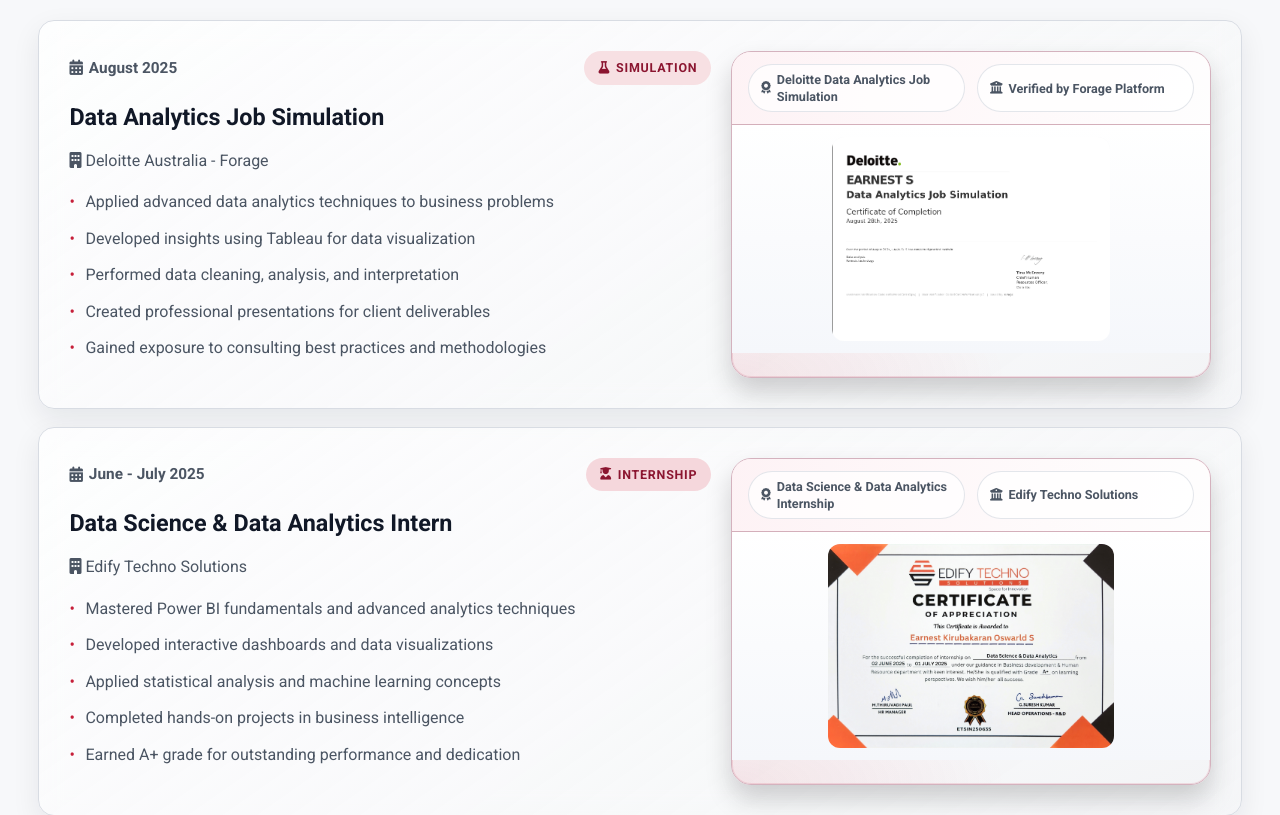
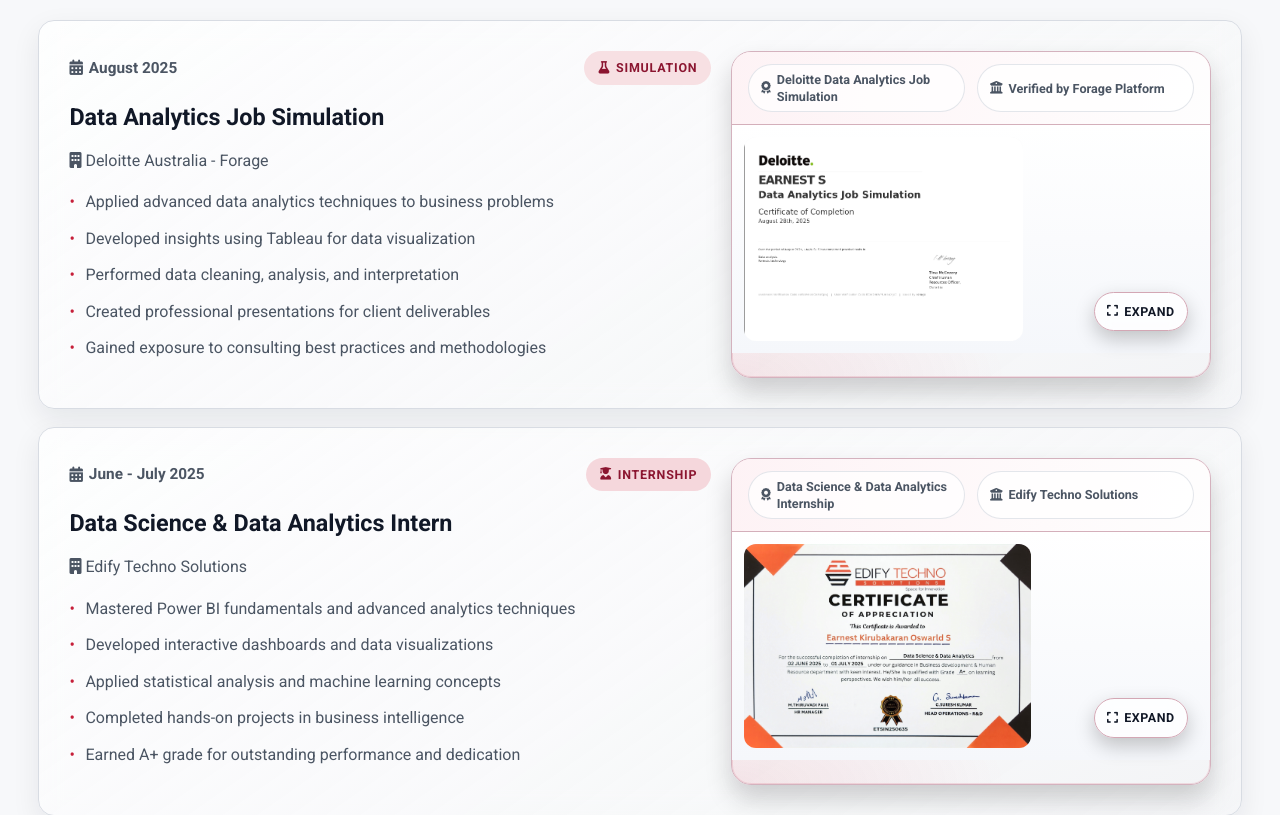
Before and after one commit to earnest-s/Earnest-Portfolio-New, a React (Vite) app: page / in a window 1280 px wide. Shown: the part 1520-2335 px from the top of the page. Built offline with nearby package versions, Linux system fonts and the light colour scheme; some icons are missing; a web font is replaced by a local one.

Commit message:
Stable Version 1

```diff
--- a/src/components/Experience.tsx
+++ b/src/components/Experience.tsx
@@ -2,6 +2,7 @@
 import { experiences } from '../data/portfolio';
 import { gsap } from 'gsap';
 import { ScrollTrigger } from 'gsap/ScrollTrigger';
+import { PreviewableImage } from './PreviewableImage';
 import '../styles/experience.css';
 
 gsap.registerPlugin(ScrollTrigger);
@@ -75,11 +76,11 @@
                       <span><i className="fas fa-building-columns" /> {exp.certificate.provider}</span>
                     </div>
                     <div className="experience-cert-canvas">
-                      <img
+                      <PreviewableImage
                         src={exp.certificate.imagePath}
                         alt={`${exp.title} certificate preview`}
                         loading="lazy"
-                        className="experience-cert-image"
+                        imageClassName="experience-cert-image"
                       />
                     </div>
                   </div>
```
